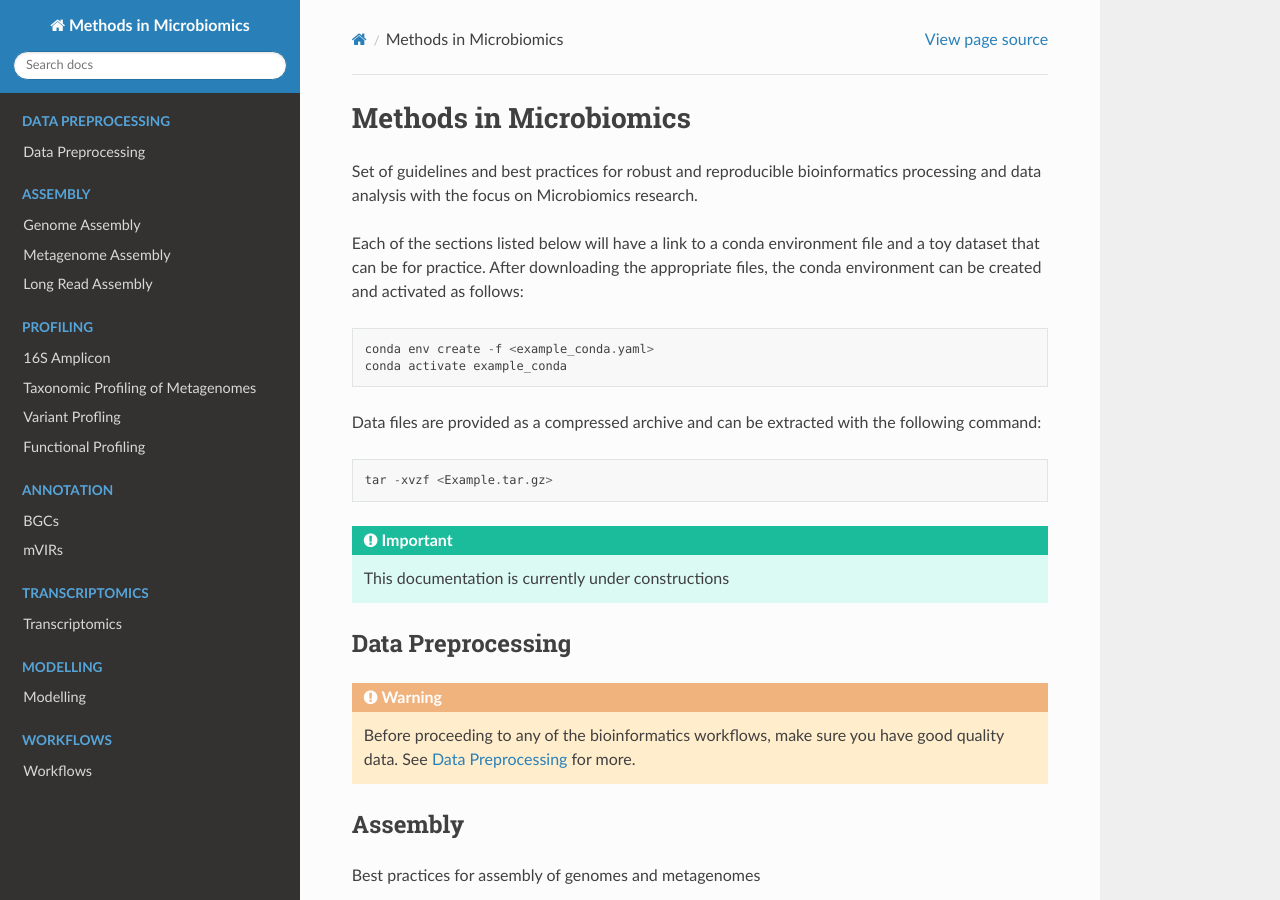
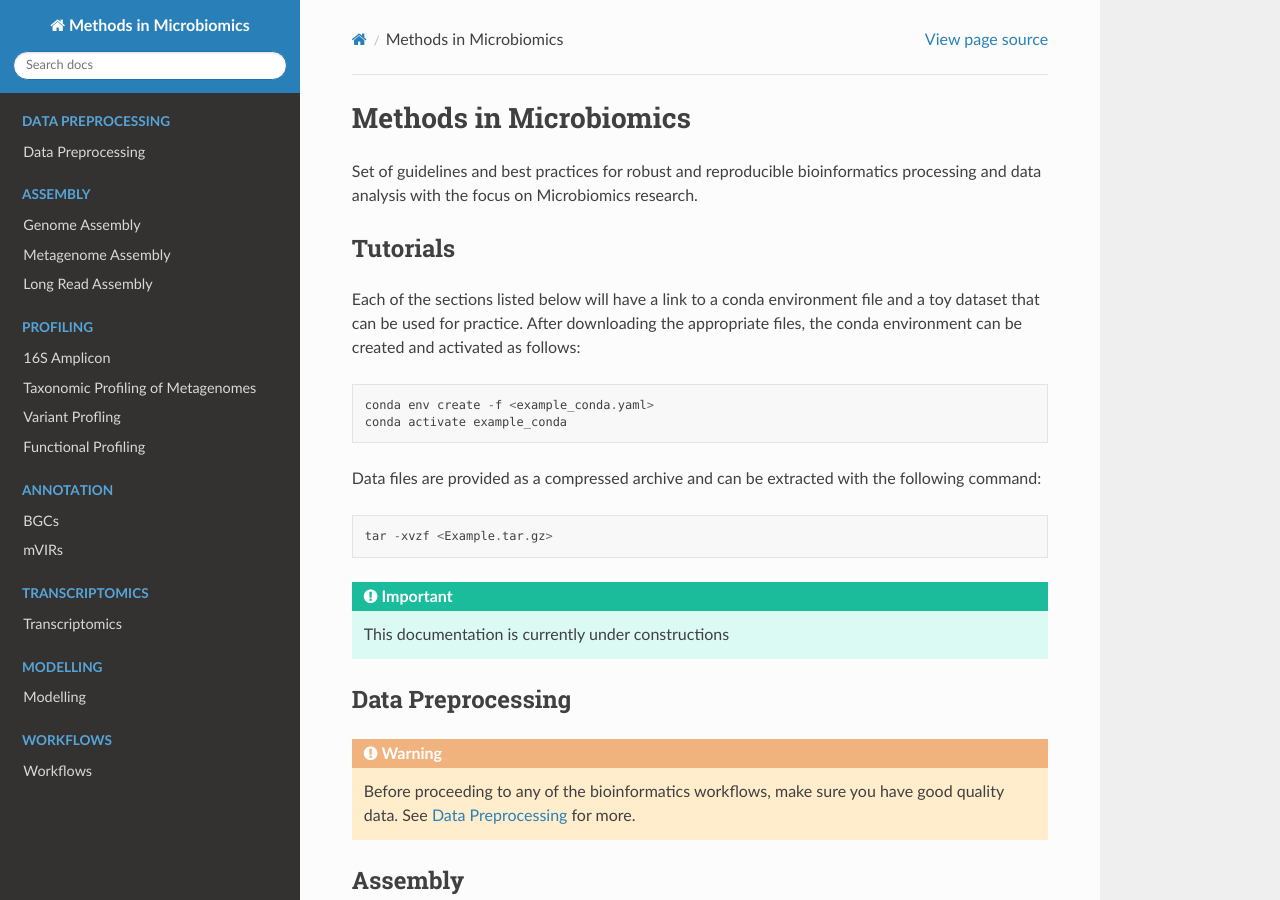
Before and after one commit to MicrobiologyETHZ/Methods_in_Microbiomics, a Sphinx documentation site: the page built from docs/index.rst, in a window 1280 px wide and 900 px high. Built offline with Sphinx 7.4.7 and the Read the Docs theme 2.0.0, drawn with Linux system fonts in a browser that asks for light colours.

Commit message:
working on tutorial part

```diff
--- a/docs/index.rst
+++ b/docs/index.rst
@@ -1,8 +1,10 @@
-
 .. Microbial Informatics documentation master file, created by
    sphinx-quickstart on Fri Nov 27 14:14:37 2020.
    You can adapt this file completely to your liking, but it should at least
    contain the root `toctree` directive.
+
+
+
 
 =======================
 Methods in Microbiomics
@@ -12,7 +14,13 @@ Set of guidelines and best practices for robust and reproducible bioinformatics
 with the focus on Microbiomics research.
 
 
-Each of the sections listed below will have a link to a conda environment file and a toy dataset that can be for practice. After downloading the appropriate files, the conda environment can be created and activated as follows:
+.. _tutorials:
+
+----------
+Tutorials
+----------
+
+Each of the sections listed below will have a link to a conda environment file and a toy dataset that can be used for practice. After downloading the appropriate files, the conda environment can be created and activated as follows:
 
 .. code-block::
 
```
Also changed, not shown: 1 other file.
